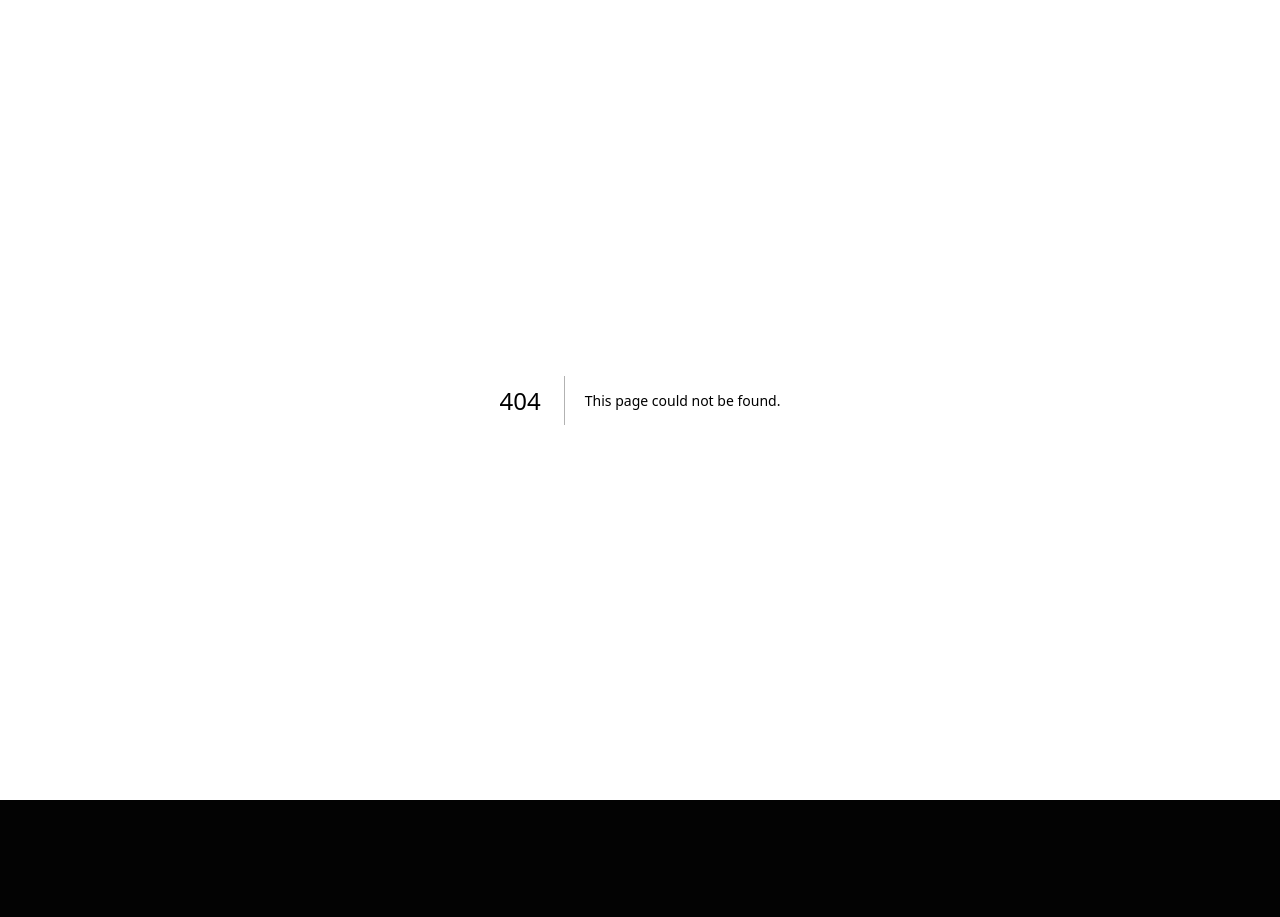
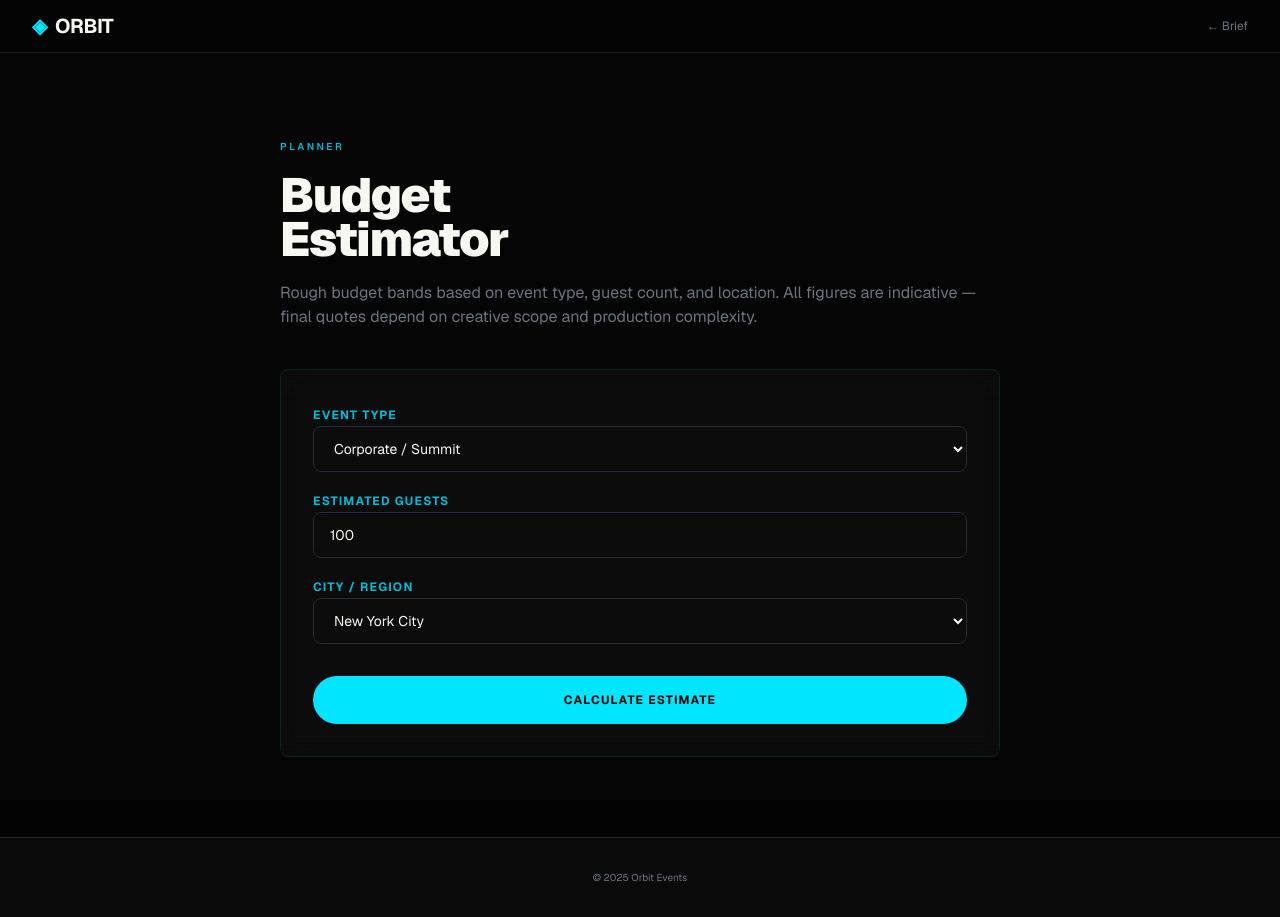
Before and after one commit to anas-khan-antimatter/mkt-orbit-events, a Next.js app in the folder orbit-events/: page /budget in a window 1280 px wide. Before the commit this address had no page. Before the commit the page ends 800 px from the top, so only its background shows below. Built offline with nearby package versions, Linux system fonts and the light colour scheme.

Commit message:
antimatter: checkpoint c-1790732972231-maddm

```diff
--- /dev/null
+++ b/orbit-events/src/app/api/brief/route.ts
@@ -0,0 +1,23 @@
+import { NextRequest, NextResponse } from "next/server";
+
+export async function POST(request: NextRequest) {
+  try {
+    const body = await request.json();
+    const { name, email, org, type, guests, city, budget, description } = body;
+
+    // Log the brief (in production this would write to a CRM/DB)
+    console.log("[BRIEF]", { name, email, org, type, guests, city, budget, description: description?.slice(0, 100) });
+
+    // Deterministic fallback response — no external API key required
+    const response = {
+      status: "received",
+      message: "Your event brief has been received. Our team will review and respond within 24 hours with a creative direction proposal and a rough budget band.",
+      referenceId: `BRF-${Date.now().toString(36).toUpperCase()}-${Math.random().toString(36).slice(2, 6).toUpperCase()}`,
+      estimatedResponse: "24 hours",
+    };
+
+    return NextResponse.json(response, { status: 200 });
+  } catch {
+    return NextResponse.json({ error: "Invalid request body" }, { status: 400 });
+  }
+}
--- /dev/null
+++ b/orbit-events/src/app/budget/page.tsx
@@ -0,0 +1,121 @@
+"use client";
+
+import Link from "next/link";
+import { useState } from "react";
+
+const bands = [
+  { label: "Intimate ($50K–$150K)", min: 50000, max: 150000 },
+  { label: "Mid-Scale ($150K–$500K)", min: 150000, max: 500000 },
+  { label: "Large Production ($500K–$1.5M)", min: 500000, max: 1500000 },
+  { label: "Signature (>$1.5M)", min: 1500000, max: 5000000 },
+];
+
+const costPerGuestByType: Record<string, { low: number; high: number }> = {
+  "corporate": { low: 250, high: 800 },
+  "product-launch": { low: 300, high: 1200 },
+  "festival": { low: 80, high: 300 },
+  "gala": { low: 400, high: 1500 },
+  "private": { low: 200, high: 1000 },
+};
+
+export default function BudgetPage() {
+  const [type, setType] = useState("corporate");
+  const [guests, setGuests] = useState(100);
+  const [city, setCity] = useState("new-york");
+  const [result, setResult] = useState<null | { low: number; high: number; band: string }>(null);
+
+  const cityMultiplier: Record<string, number> = {
+    "new-york": 1.3, "los-angeles": 1.2, "san-francisco": 1.35,
+    "london": 1.25, "dubai": 1.15, "miami": 1.1, "other": 1.0,
+  };
+
+  function calculate() {
+    const perGuest = costPerGuestByType[type] || { low: 200, high: 800 };
+    const mult = cityMultiplier[city] || 1.0;
+    const low = Math.round(perGuest.low * guests * mult);
+    const high = Math.round(perGuest.high * guests * mult);
+
+    let band = "";
+    for (const b of bands) {
+      if (low >= b.min && high <= b.max) { band = b.label; break; }
+    }
+    if (!band) band = low < 50000 ? "Boutique (under $50K)" : "Custom (over $5M)";
+
+    setResult({ low, high, band });
+  }
+
+  return (
+    <>
+      <div className="scanlines" />
+      <nav className="sticky top-0 z-50 w-full border-b border-[#1f2937]/60 bg-[#030303]/80 backdrop-blur-2xl">
+        <div className="mx-auto flex max-w-7xl items-center justify-between px-4 py-3 sm:px-6 lg:px-8">
+          <Link href="/" className="flex items-center gap-2 text-xl font-bold tracking-tight text-[#f8f8f2]"><span className="text-[#00e5ff]">◈</span> ORBIT</Link>
+          <Link href="/brief" className="text-xs text-[#6b7280] hover:text-[#f8f8f2]">← Brief</Link>
+        </div>
+      </nav>
+
+      <main className="bg-[#030303] py-20">
+        <div className="mx-auto max-w-3xl px-4 sm:px-6">
+          <span className="text-[10px] font-semibold uppercase tracking-[0.25em] text-[#00b8d4]">Planner</span>
+          <h1 className="mt-4 poster text-5xl font-black text-[#f8f8f2]">Budget<br/>Estimator</h1>
+          <p className="mt-5 text-[#6b7280]">Rough budget bands based on event type, guest count, and location. All figures are indicative — final quotes depend on creative scope and production complexity.</p>
+
+          <div className="mt-10 glass-card p-8 rounded-lg">
+            <div className="space-y-4">
+              <label className="text-xs font-bold uppercase tracking-widest text-[#00b8d4]">Event Type</label>
+              <select value={type} onChange={(e) => setType(e.target.value)} className="w-full bg-transparent border border-[#1f2937] rounded-lg px-4 py-3 text-sm text-[#f8f8f2]">
+                <option value="corporate">Corporate / Summit</option>
+                <option value="product-launch">Product Launch</option>
+                <option value="festival">Festival / Activation</option>
+                <option value="gala">Gala / Fundraiser</option>
+                <option value="private">Private Event</option>
+              </select>
+
+              <label className="text-xs font-bold uppercase tracking-widest text-[#00b8d4]">Estimated Guests</label>
+              <input type="number" value={guests} onChange={(e) => setGuests(Number(e.target.value) || 0)} className="w-full bg-transparent border border-[#1f2937] rounded-lg px-4 py-3 text-sm text-[#f8f8f2]" min={1} />
+
+              <label className="text-xs font-bold uppercase tracking-widest text-[#00b8d4]">City / Region</label>
+              <select value={city} onChange={(e) => setCity(e.target.value)} className="w-full bg-transparent border border-[#1f2937] rounded-lg px-4 py-3 text-sm text-[#f8f8f2]">
+                <option value="new-york">New York City</option>
+                <option value="los-angeles">Los Angeles</option>
+                <option value="san-francisco">San Francisco / Bay Area</option>
+                <option value="miami">Miami</option>
+                <option value="london">London</option>
+                <option value="dubai">Dubai</option>
+                <option value="other">Other</option>
+              </select>
+            </div>
+
+            <button onClick={calculate} className="mt-8 w-full inline-flex h-12 items-center justify-center rounded-full bg-[#00e5ff] px-8 text-xs font-bold uppercase tracking-widest text-[#030303] transition-all hover:shadow-[0_0_24px_rgba(0,229,255,0.5)]">
+              Calculate Estimate
+            </button>
+          </div>
+
+          {result && (
+            <div className="mt-8 glass-card p-8 rounded-lg animate-[float-up_0.6s_ease-out_both]">
+              <h2 className="text-sm font-bold uppercase tracking-widest text-[#00b8d4]">Estimated Budget Range</h2>
+              <div className="mt-4">
+                <div className="text-4xl font-black text-[#f8f8f2]">
+                  ${(result.low / 1000).toFixed(0)}K – ${(result.high / 1000).toFixed(0)}K
+                </div>
+                <div className="mt-2 text-xs text-[#6b7280]">Based on {guests.toLocaleString()} guests in your selected city</div>
+                <div className="mt-4 glass-card p-4 rounded-lg">
+                  <span className="text-[10px] font-bold uppercase tracking-widest text-[#00b8d4]">Budget Band</span>
+                  <div className="mt-1 text-lg font-bold text-[#f8f8f2]">{result.band}</div>
+                </div>
+              </div>
+              <p className="mt-6 text-xs text-[#6b7280]">This is a directional estimate. Submit a brief for a detailed proposal.</p>
+              <Link href="/brief" className="mt-4 inline-flex h-10 items-center justify-center rounded-full bg-[#00e5ff] px-6 text-[10px] font-bold uppercase tracking-widest text-[#030303]">
+                Submit Brief →
+              </Link>
+            </div>
+          )}
+        </div>
+      </main>
+
+      <footer className="border-t border-[#1f2937] py-8 bg-[#0a0a0a] text-center">
+        <p className="text-[10px] text-[#6b7280]">© 2025 Orbit Events</p>
+      </footer>
+    </>
+  );
+}
```
